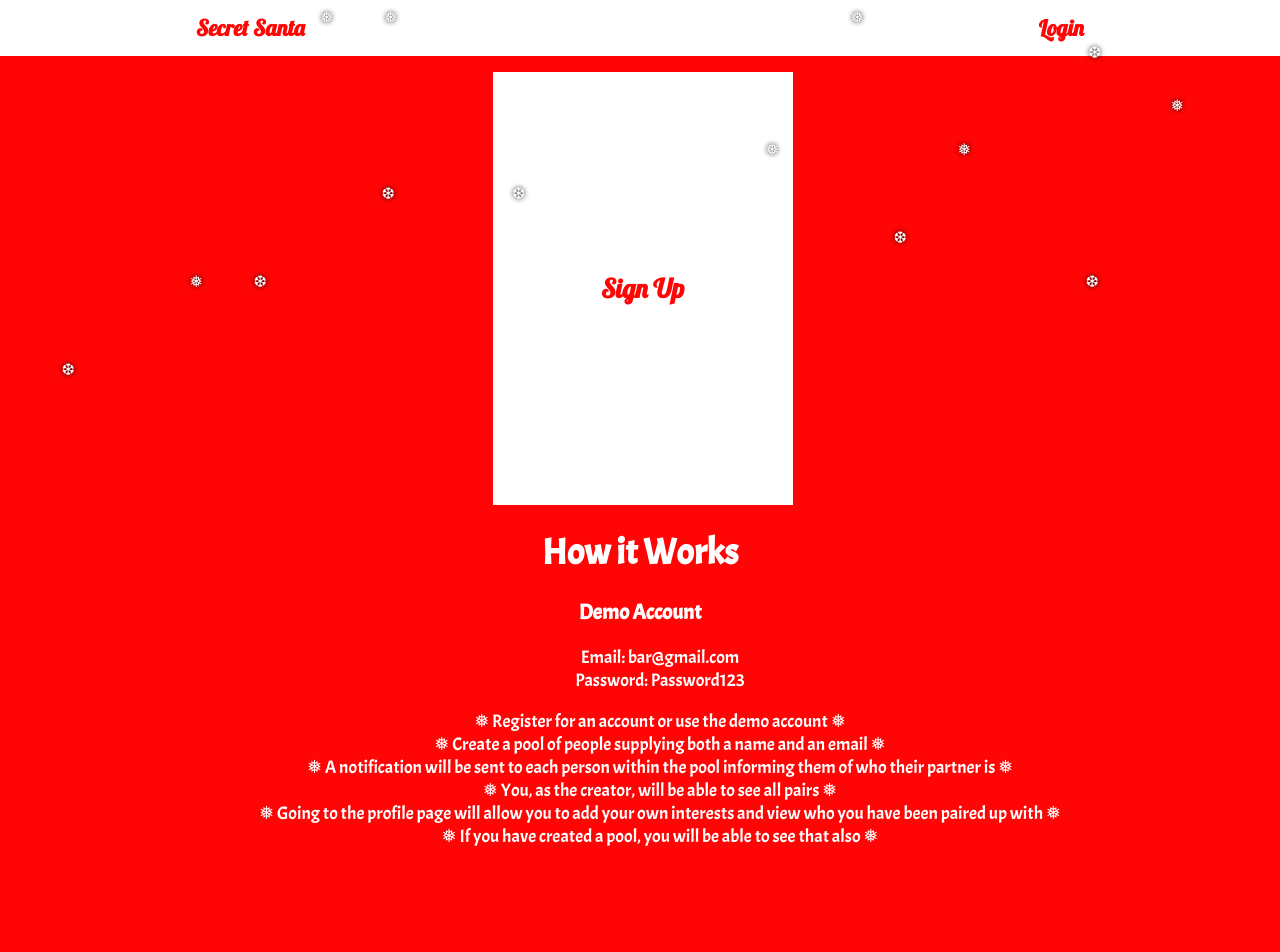
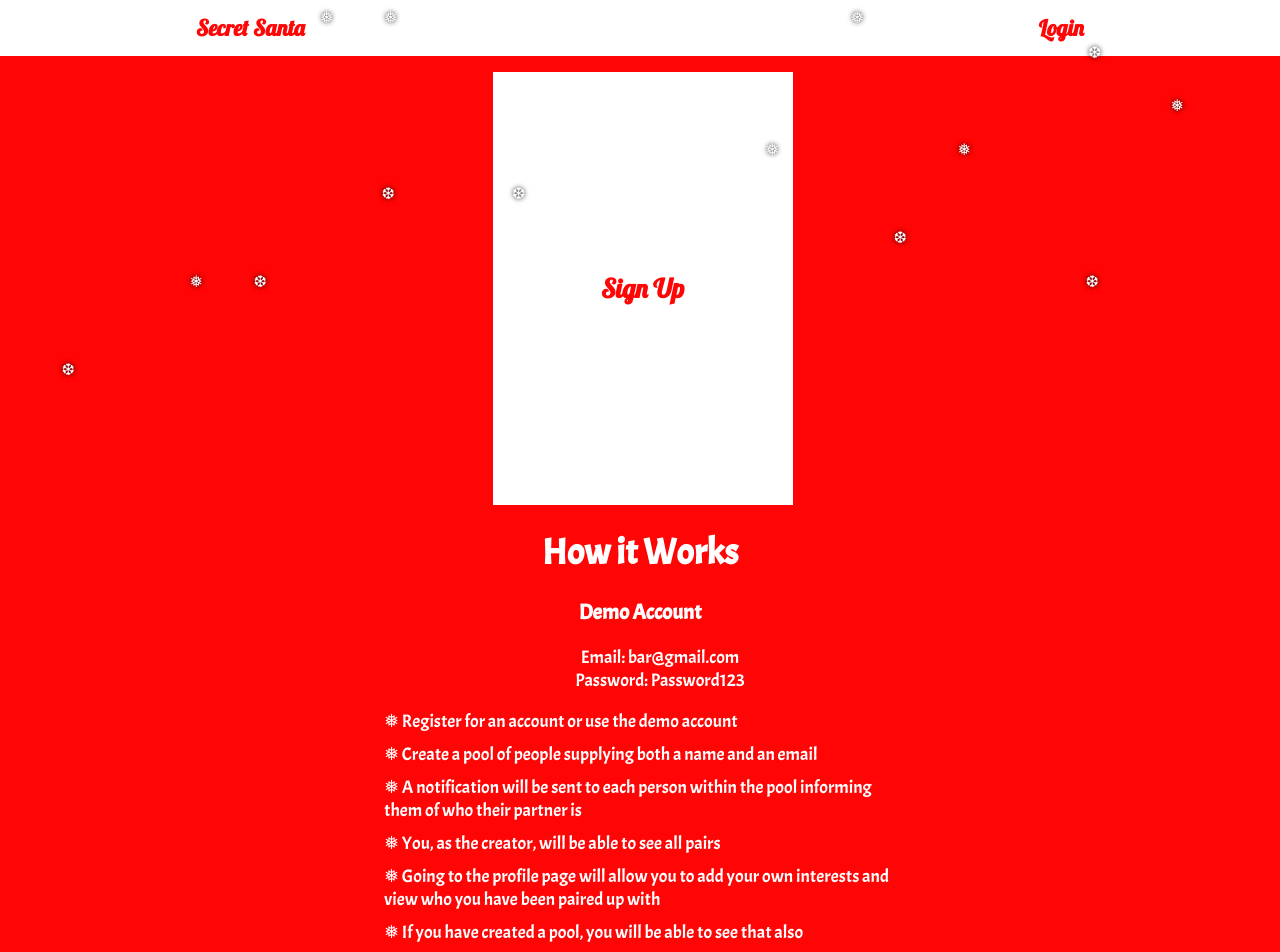
Before and after one commit to snazzyj/SecretSanta, a React (Create React App) app: page / in a window 1280 px wide. Shown: the top 952 px of the page. Before the commit the page ends 866 px from the top, so only its background shows below. Built offline with nearby package versions, Linux system fonts and the light colour scheme; the HTML template or start-up script is replaced by a standard one.

Commit message:
updated styling

```diff
--- a/src/demo/demo.css
+++ b/src/demo/demo.css
@@ -11,3 +11,27 @@
 ul {
     list-style-type: none;
 }
+
+.steps {
+    text-align: left;
+    margin-left: auto;
+    margin-right: auto;
+    width: 50%;
+    padding: 0;
+}
+
+.steps > li {
+    margin-bottom: 10px;
+}
+
+@media only screen and (max-width: 540px) {
+    .steps {
+        width: 90%;
+    }
+}
+
+@media only screen and (max-width: 770px) {
+    .steps {
+        width: 80%;
+    }
+}
--- a/src/demo/demo.js
+++ b/src/demo/demo.js
@@ -11,13 +11,13 @@ class Demo extends Component {
                         <li>Email: bar@gmail.com</li>
                         <li>Password: Password123</li>
                     </ul>
-                <ul>
-                    <li>❅ Register for an account or use the demo account ❅</li>
-                    <li>❅ Create a pool of people supplying both a name and an email ❅</li>
-                    <li>❅ A notification will be sent to each person within the pool informing them of who their partner is ❅</li>
-                    <li>❅ You, as the creator, will be able to see all pairs ❅</li>
-                    <li>❅ Going to the profile page will allow you to add your own interests and view who you have been paired up with ❅</li>
-                    <li>❅ If you have created a pool, you will be able to see that also ❅</li>
+                <ul className="steps">
+                    <li>❅ Register for an account or use the demo account</li>
+                    <li>❅ Create a pool of people supplying both a name and an email</li>
+                    <li>❅ A notification will be sent to each person within the pool informing them of who their partner is</li>
+                    <li>❅ You, as the creator, will be able to see all pairs</li>
+                    <li>❅ Going to the profile page will allow you to add your own interests and view who you have been paired up with</li>
+                    <li>❅ If you have created a pool, you will be able to see that also</li>
                 </ul>
             </div>
         )
```
